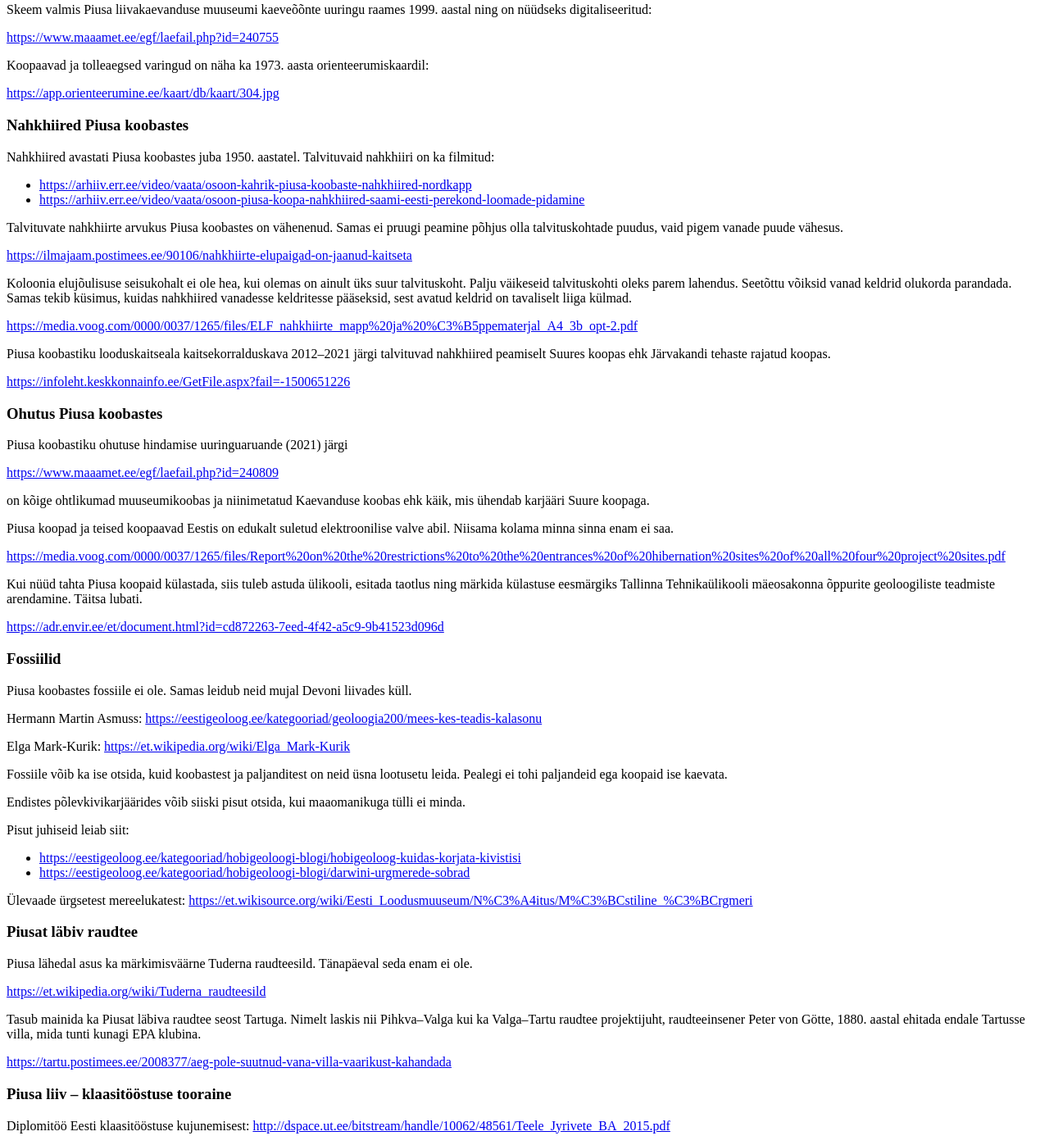
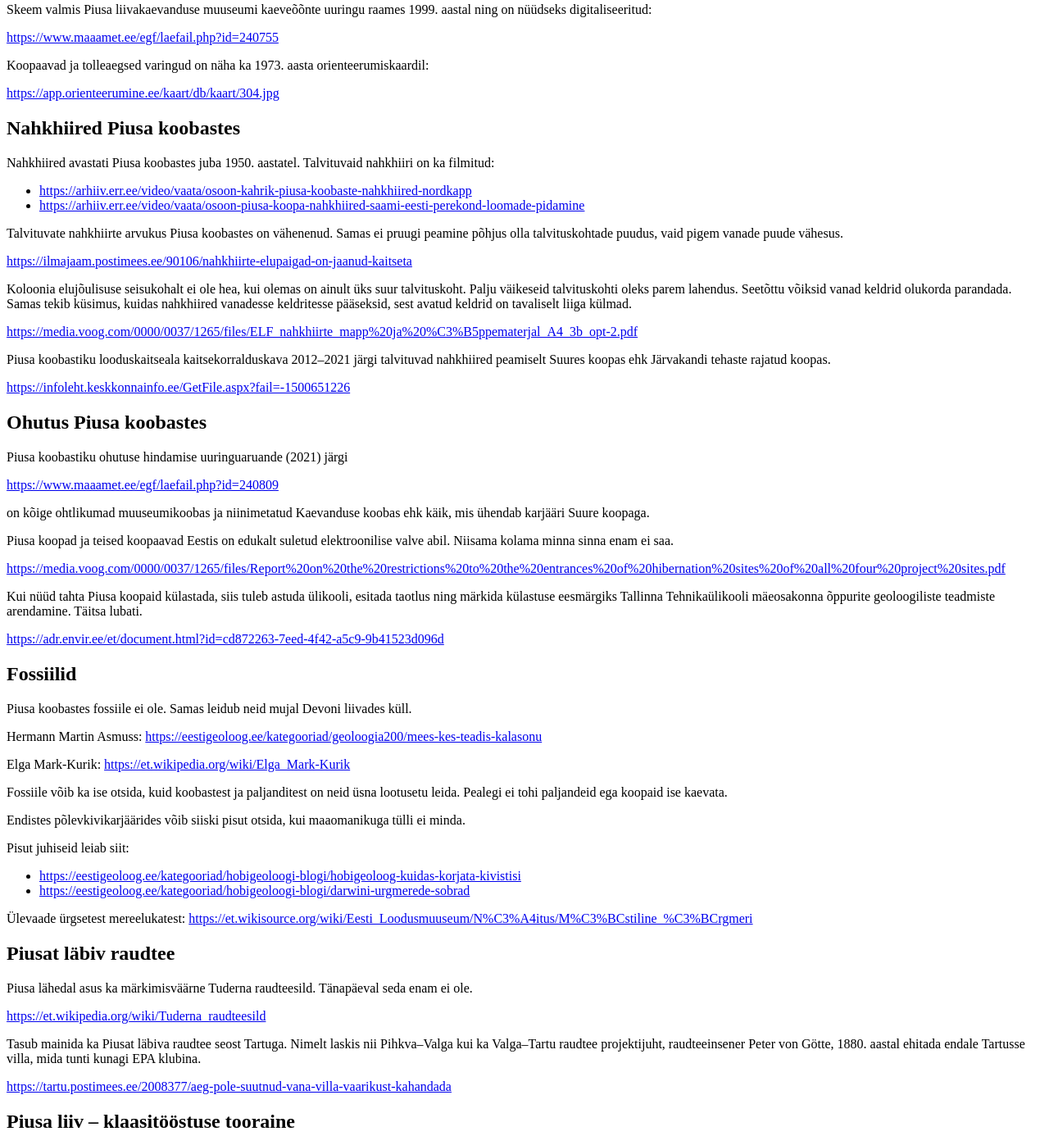
Before and after one commit to eeromottus/piusa, a plain HTML site: page index.html in a window 1280 px wide. Shown: the part 1749-3135 px from the top of the page at 82% size. Drawn offline with Linux system fonts and the light colour scheme.

Commit message:
chane h3 to h2

```diff
--- a/index.html
+++ b/index.html
@@ -306,7 +306,7 @@ https://app.orienteerumine.ee/kaart/db/kaart/304.jpg
 </a>
 </p>
 
-<h3>Nahkhiired Piusa koobastes</h3>
+<h2>Nahkhiired Piusa koobastes</h2>
 
 <p>
 Nahkhiired avastati Piusa koobastes juba 1950. aastatel.
@@ -363,7 +363,7 @@ https://infoleht.keskkonnainfo.ee/GetFile.aspx?fail=-1500651226
 </a>
 </p>
 
-<h3>Ohutus Piusa koobastes</h3>
+<h2>Ohutus Piusa koobastes</h2>
 
 <p>
 Piusa koobastiku ohutuse hindamise uuringuaruande (2021) järgi
@@ -404,7 +404,7 @@ https://adr.envir.ee/et/document.html?id=cd872263-7eed-4f42-a5c9-9b41523d096d
 </a>
 </p>
 
-<h3>Fossiilid</h3>
+<h2>Fossiilid</h2>
 
 <p>
 Piusa koobastes fossiile ei ole.
@@ -460,7 +460,7 @@ https://et.wikisource.org/wiki/Eesti_Loodusmuuseum/N%C3%A4itus/M%C3%BCstiline_%C
 </a>
 </p>
 
-<h3>Piusat läbiv raudtee</h3>
+<h2>Piusat läbiv raudtee</h2>
 
 <p>
 Piusa lähedal asus ka märkimisväärne Tuderna raudteesild.
@@ -486,7 +486,7 @@ https://tartu.postimees.ee/2008377/aeg-pole-suutnud-vana-villa-vaarikust-kahanda
 </a>
 </p>
 
-<h3>Piusa liiv – klaasitööstuse tooraine</h3>
+<h2>Piusa liiv – klaasitööstuse tooraine</h2>
 
 <p>
 Diplomitöö Eesti klaasitööstuse kujunemisest:
@@ -539,7 +539,7 @@ https://sonumid.ee/2020/06/30/kumme-protsenti-jarvakandi-klaasitehase-toodangust
 Tänapäeval valmistatakse Järvakandis peamiselt valget taaraklaasi.
 </p>
 
-<h3>Kaevandused Eestis</h3>
+<h2>Kaevandused Eestis</h2>
 
 <p>
 Kõik Eesti kaevanduskäigud on üles tähendatud Enno Reinsalu raamatus
```
